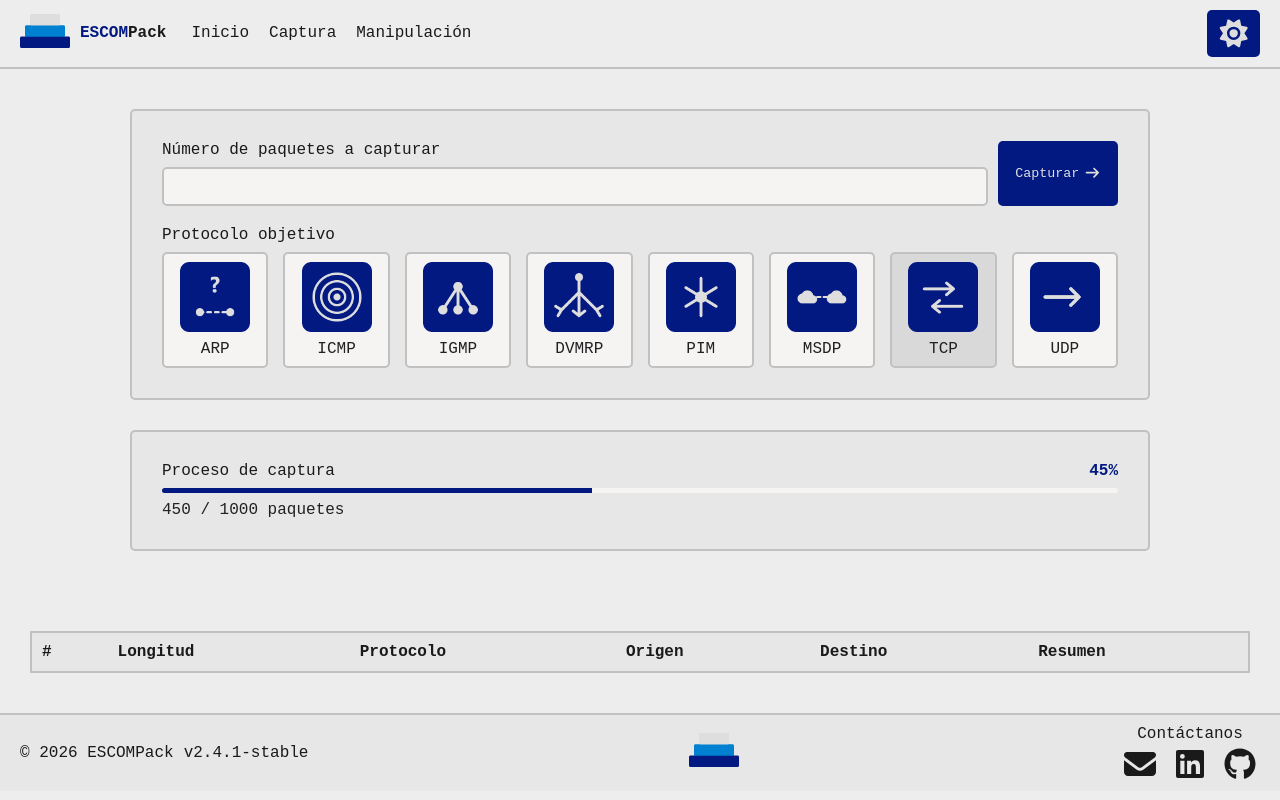
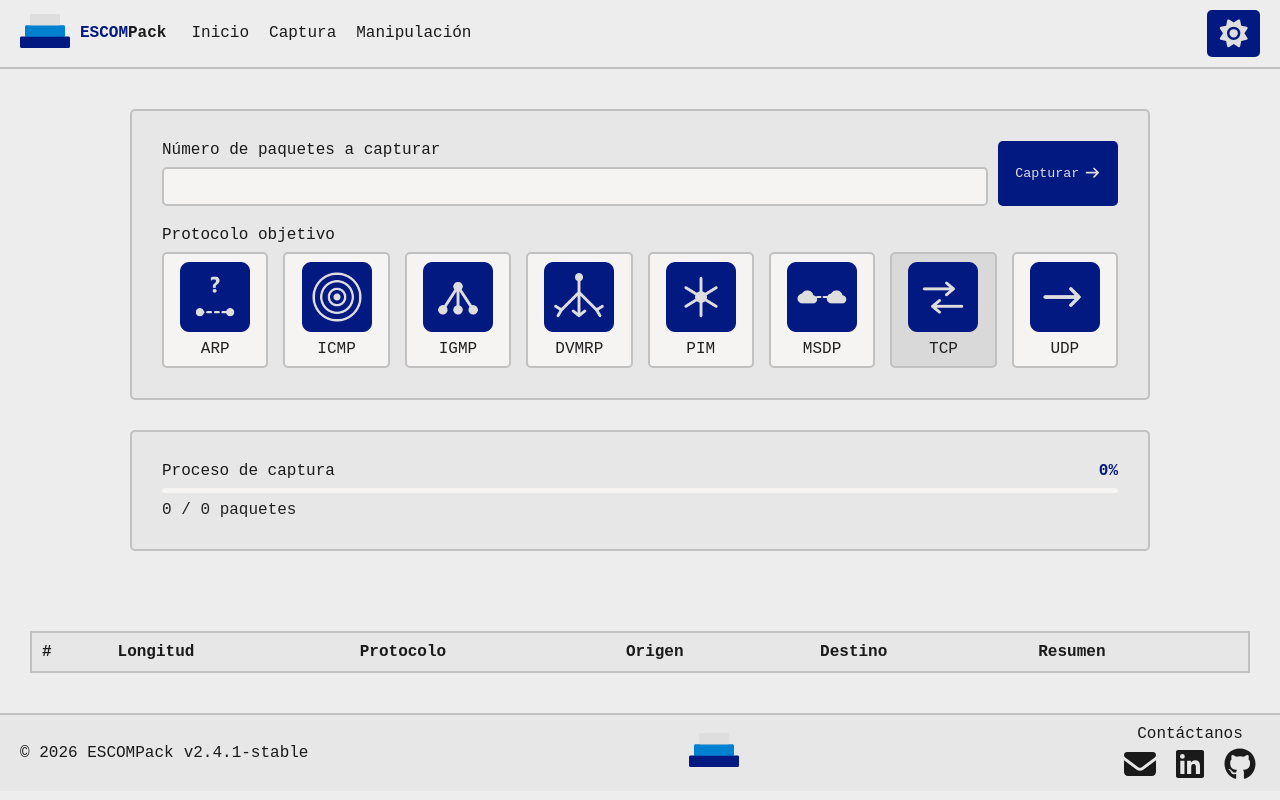
Before and after one commit to Bryan-13-TY/escompack, a React (Vite) app in the folder frontend/: page /capture in a window 1280 px wide. Built offline with nearby package versions, Linux system fonts and the light colour scheme.

Commit message:
Agrega la captura de paquetes en tiempo real

```diff
--- a/frontend/src/pages/PackageCapture.css
+++ b/frontend/src/pages/PackageCapture.css
@@ -219,8 +219,8 @@ form .packets-capture {
 .progress-bar .bar-porcent {
     /* revisar después */
     background-color: var(--pkts-progress-bar-porcent-bg-clr);
-    width: 45%;
     height: 100%;
+    transition: width 0.3s ease
 }
 
 /* ====== sección para la tabla de captura ====== */
--- a/frontend/src/pages/PackageCapture.jsx
+++ b/frontend/src/pages/PackageCapture.jsx
@@ -40,6 +40,8 @@ export function PackageCapture() {
     const [protocolSelected, setProtocolSelected] = useState('tcp');
     // estado en donde se guardan los paquetes capturados
     const [packets, setPackets] = useState([]);
+    // estado en donde se guarda el total de paquetes capturados
+    const [totalPackets, setTotalPackets] = useState(0);
     const wsRef = useRef(null);
 
     useEffect(() => {
@@ -50,10 +52,18 @@ export function PackageCapture() {
         e.preventDefault();
 
         const formData = new FormData(e.target);
+        // recuperamos el número de paquetes solicitados desde el formulario
+        const packetsRequested = Number(formData.get('packets-number'));
+
         const data = {
             packets: formData.get('packets-number'),
             protocol: protocolSelected, // pasamos el valor del estado direectamente
         };
+
+        // guardamos el total de paquetes solicitados en el estado
+        setTotalPackets(packetsRequested);
+        // limpiamos la captura anterior
+        setPackets([]);
 
         // 1. avisamos a la API que inicie la captura
         await axios.post('/api/capture/', data);
@@ -109,12 +119,18 @@ export function PackageCapture() {
                             <div className='capture-progress'>
                                 <div className='progress-porcent'>
                                     <p className='progress-label'>Proceso de captura</p>
-                                    <span className='porcent'>45%</span>
+                                    <span className='porcent'>
+                                        {/* calculamos el porcentaje de paquetes capturados en tiempo real */}
+                                        {totalPackets > 0 ? Math.round((packets.length / totalPackets) * 100) : 0}%
+                                    </span>
                                 </div>
                                 <div className='progress-bar'>
-                                    <div className='bar-porcent'></div>
+                                    <div
+                                        className='bar-porcent'
+                                        style={{ width: `${totalPackets > 0 ? (packets.length / totalPackets) * 100 : 0}%` }}
+                                    ></div>
                                 </div>
-                                <p className='progress-total'>450 / 1000 paquetes</p>
+                                <p className='progress-total'>{packets.length} / {totalPackets} paquetes</p>
                             </div>
                         </div>
                     </section>
```
